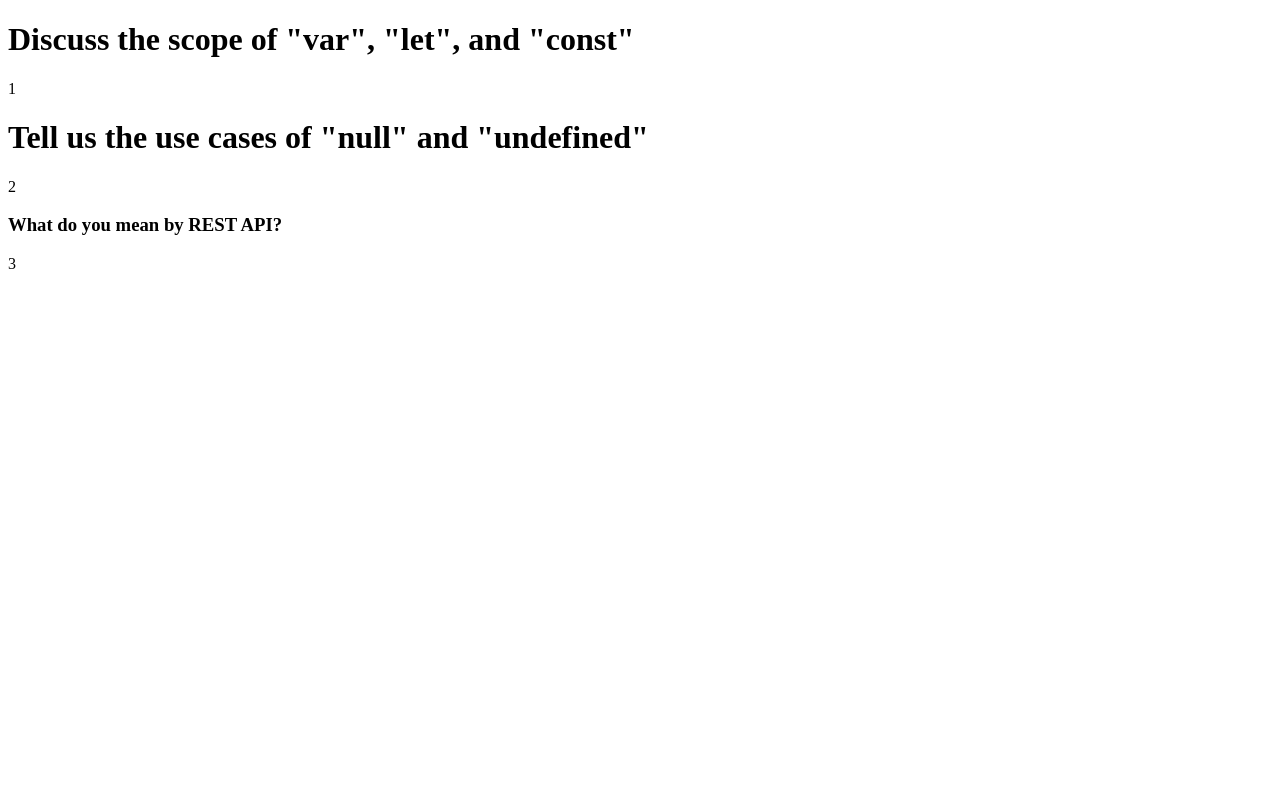
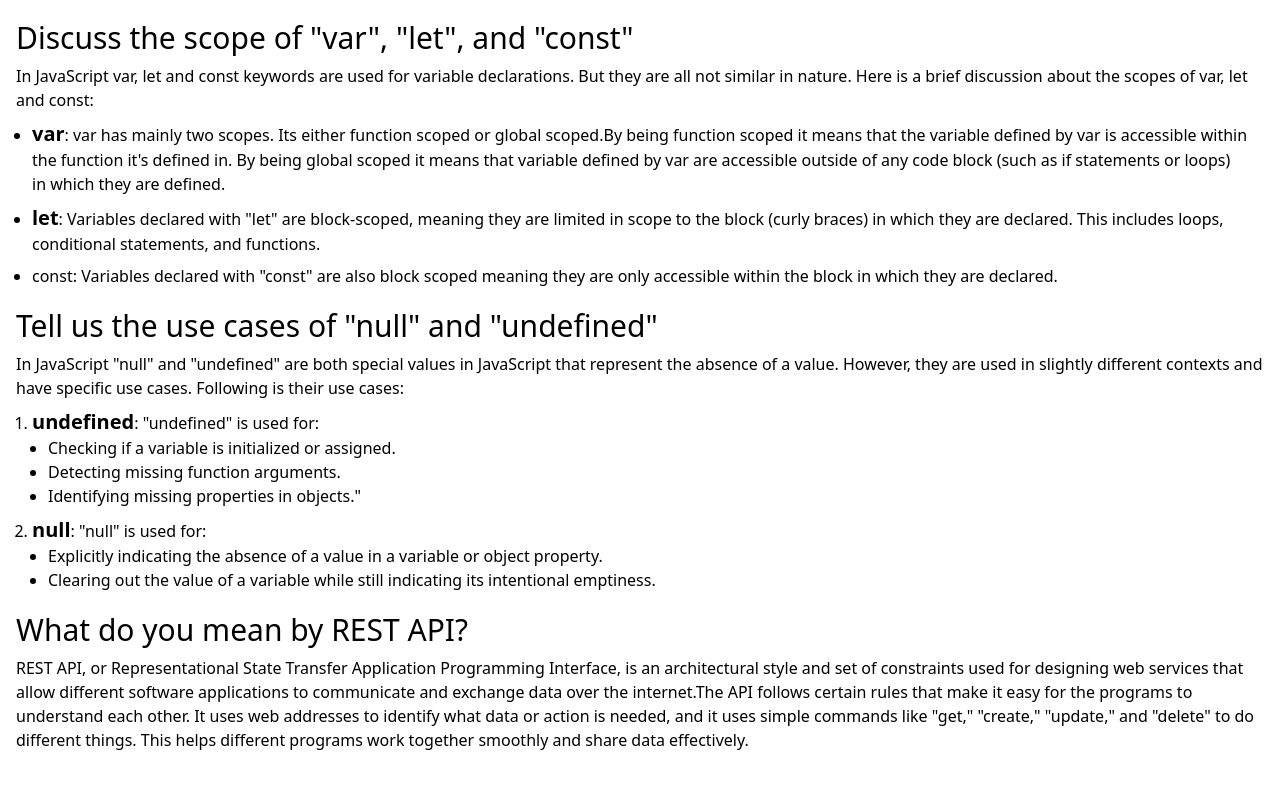
Before and after one commit to shahriarmostafiz/PH-Tube, a plain HTML site: page blog.html in a window 1280 px wide. Drawn offline with nearby package versions, Linux system fonts and the light colour scheme.

Commit message:
blog completed

```diff
--- a/blog.html
+++ b/blog.html
@@ -4,13 +4,88 @@
     <meta charset="UTF-8" />
     <meta name="viewport" content="width=device-width, initial-scale=1.0" />
     <title>Blog</title>
+    <script src="https://cdn.tailwindcss.com"></script>
   </head>
   <body>
-    <h1>Discuss the scope of "var", "let", and "const"</h1>
-    <p>1</p>
-    <h1>Tell us the use cases of "null" and "undefined"</h1>
-    <p>2</p>
-    <h3>What do you mean by REST API?</h3>
-    <p>3</p>
+    <div class="px-4 my-5 space-y-2">
+      <h1 class="text-3xl font-medium">
+        Discuss the scope of "var", "let", and "const"
+      </h1>
+      <p class="text-base">
+        In JavaScript var, let and const keywords are used for variable
+        declarations. But they are all not similar in nature. Here is a brief
+        discussion about the scopes of var, let and const:
+      </p>
+      <ul class="list-disc text-base px-4 space-y-2">
+        <li>
+          <span class="text-xl font-semibold">var</span>: var has mainly two
+          scopes. Its either function scoped or global scoped.By being function
+          scoped it means that the variable defined by var is accessible within
+          the function it's defined in. By being global scoped it means that
+          variable defined by var are accessible outside of any code block (such
+          as if statements or loops) in which they are defined.
+        </li>
+        <li>
+          <span class="text-xl font-semibold">let</span>: Variables declared
+          with "let" are block-scoped, meaning they are limited in scope to the
+          block (curly braces) in which they are declared. This includes loops,
+          conditional statements, and functions.
+        </li>
+        <li>
+          const: Variables declared with "const" are also block scoped meaning
+          they are only accessible within the block in which they are declared.
+        </li>
+      </ul>
+    </div>
+    <div class="px-4 space-y-2">
+      <h1 class="text-3xl font-medium">
+        Tell us the use cases of "null" and "undefined"
+      </h1>
+      <p>
+        In JavaScript "null" and "undefined" are both special values in
+        JavaScript that represent the absence of a value. However, they are used
+        in slightly different contexts and have specific use cases. Following is
+        their use cases:
+      </p>
+      <ul class="list-decimal text-base px-4 space-y-2">
+        <li>
+          <span class="text-xl font-semibold">undefined</span>: "undefined" is
+          used for:
+          <ul class="list-disc text-base px-4">
+            <li>Checking if a variable is initialized or assigned.</li>
+            <li>Detecting missing function arguments.</li>
+            <li>Identifying missing properties in objects."</li>
+          </ul>
+        </li>
+        <li>
+          <span class="text-xl font-semibold">null</span>: "null" is used for:
+          <ul class="list-disc text-base px-4">
+            <li>
+              Explicitly indicating the absence of a value in a variable or
+              object property.
+            </li>
+            <li>
+              Clearing out the value of a variable while still indicating its
+              intentional emptiness.
+            </li>
+          </ul>
+        </li>
+      </ul>
+    </div>
+    <div class="px-4 mt-5 space-y-2">
+      <h1 class="text-3xl font-medium">What do you mean by REST API?</h1>
+      <p>
+        REST API, or Representational State Transfer Application Programming
+        Interface, is an architectural style and set of constraints used for
+        designing web services that allow different software applications to
+        communicate and exchange data over the internet.The API follows certain
+        rules that make it easy for the programs to understand each other. It
+        uses web addresses to identify what data or action is needed, and it
+        uses simple commands like "get," "create," "update," and "delete" to do
+        different things. This helps different programs work together smoothly
+        and share data effectively.
+      </p>
+    </div>
+    <p></p>
   </body>
 </html>
```
Also changed, not shown: app.js (+19 -19 lines), index.html (+1 -1 lines).
